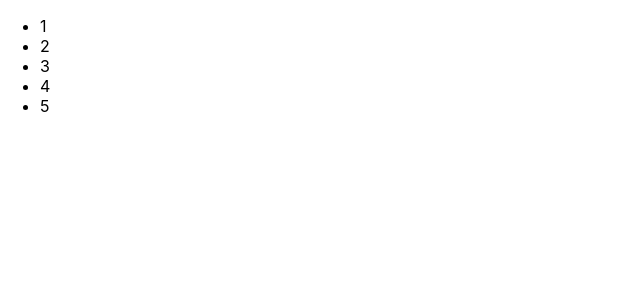
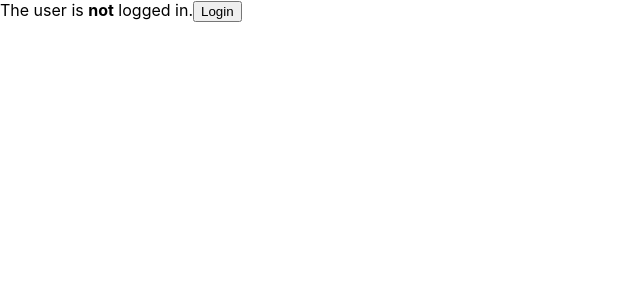
Before and after one commit to sxxrxm/React_doc, a React (Create React App) app: page / in a window 1280 px wide. Shown: the top 300 px of the page, without its empty margins (0-640 px from the left). Built offline with nearby package versions, Linux system fonts and the light colour scheme.

Commit message:
7. Conditional Rendering

```diff
--- a/src/index.js
+++ b/src/index.js
@@ -3,27 +3,79 @@
 import "./index.css";
 import reportWebVitals from "./reportWebVitals";
 
-function ListItem(props) {
-  return <li>{props.value}</li>;
+function UserGreeting(props) {
+  return <h1>Welcome back!</h1>;
 }
 
-function NumberList(props) {
-  const numbers = props.numbers;
+function GuestGreeting(props) {
+  return <h1>Please sign up.</h1>;
+}
 
+function Greeting(props) {
+  const isLoggedIn = props.isLoggedIn;
+  if (isLoggedIn) {
+    return <UserGreeting />;
+  }
+  return <GuestGreeting />;
+}
+
+function LoginButton(props) {
+  return <button onClick={props.onClick}>Login</button>;
+}
+
+function LogoutButton(props) {
+  return <button onClick={props.onClick}>Logout</button>;
+}
+
+class LoginControl extends React.Component {
+  constructor(props) {
+    super(props);
+    this.handleLoginClick = this.handleLoginClick.bind(this);
+    this.handleLogoutClick = this.handleLogoutClick.bind(this);
+    this.state = { isLoggedIn: false };
+  }
+
+  handleLoginClick() {
+    this.setState({ isLoggedIn: true });
+  }
+
+  handleLogoutClick() {
+    this.setState({ isLoggedIn: false });
+  }
+
+  render() {
+    const isLoggedIn = this.state.isLoggedIn;
+    return (
+      <div>
+        The user is <b>{isLoggedIn ? "currently" : "not"}</b> logged in.
+        {isLoggedIn ? (
+          <LogoutButton onClick={this.handleLogoutClick} />
+        ) : (
+          <LoginButton onClick={this.handleLoginClick} />
+        )}
+      </div>
+    );
+  }
+}
+
+function Mailbox(props) {
+  const unreadMessages = props.unreadMessages;
   return (
-    <ul>
-      {numbers.map((number) => (
-        <ListItem key={number.toString()} value={number} />
-      ))}
-    </ul>
+    <div>
+      <h1>Hello!</h1>
+      {unreadMessages.length > 0 && (
+        <h2>You have {unreadMessages.length} unread messages.</h2>
+      )}
+    </div>
   );
 }
 
-const numbers = [1, 2, 3, 4, 5];
+const messages = ["React", "Re: React", "Re:Re: React"];
+// ReactDOM.render(
+//   <Mailbox unreadMessages={messages} />,
+//   document.getElementById("root")
+// );
 
-ReactDOM.render(
-  <NumberList numbers={numbers} />,
-  document.getElementById("root")
-);
+ReactDOM.render(<LoginControl />, document.getElementById("root"));
 
 reportWebVitals();
```
